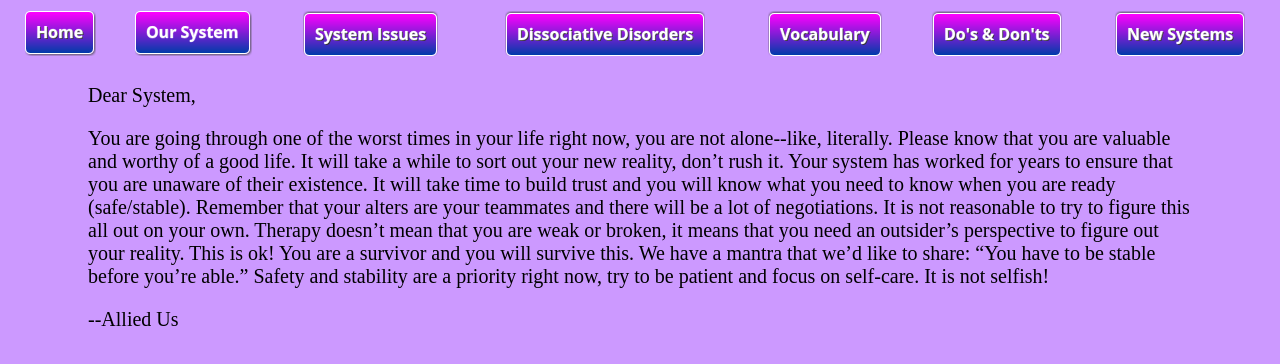
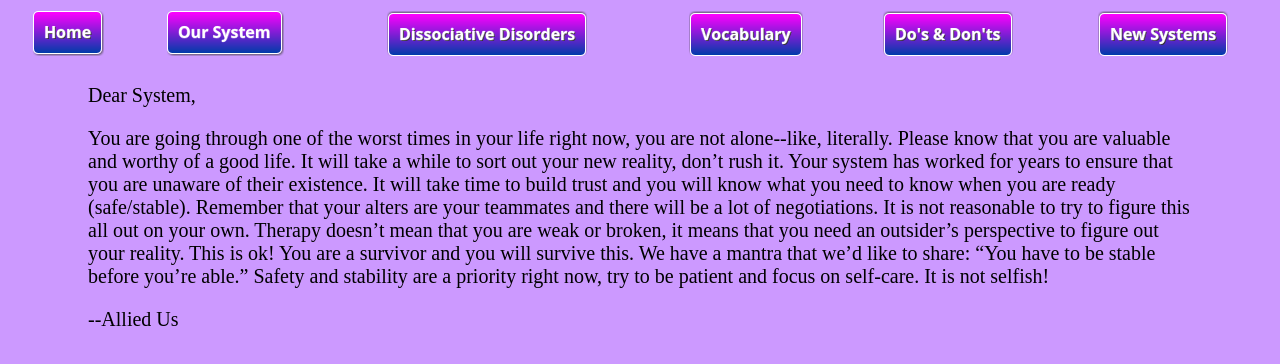
Before and after one commit to alliedus/alliedus.github.io, a plain HTML site: page NewSystems.html in a window 1280 px wide. Drawn offline with Linux system fonts and the light colour scheme.

Commit message:
Update NewSystems.html

```diff
--- a/NewSystems.html
+++ b/NewSystems.html
@@ -11,7 +11,7 @@
         <table border=0> <font-family: cursive;>
             <th><a href="index.html"><img src="pics/buttons/home.png"> </a></th>
             <th><a href="OurSystem.html"><img src="pics/buttons/our_system.png">	</a></th>
-            <th><a href="SystemIssues.html"><img src="pics/buttons/system_issues.png">	</a></th>
+
             <th><a href="Disorders.html"><img src="pics/buttons/disorders.png">	</a></th>
             <th><a href="Vocab.html"> <img src="pics/buttons/vocab.png"> </a></th>
             <th><a href="Rules.html"><img src="pics/buttons/rules.png">	</a></th>
```
